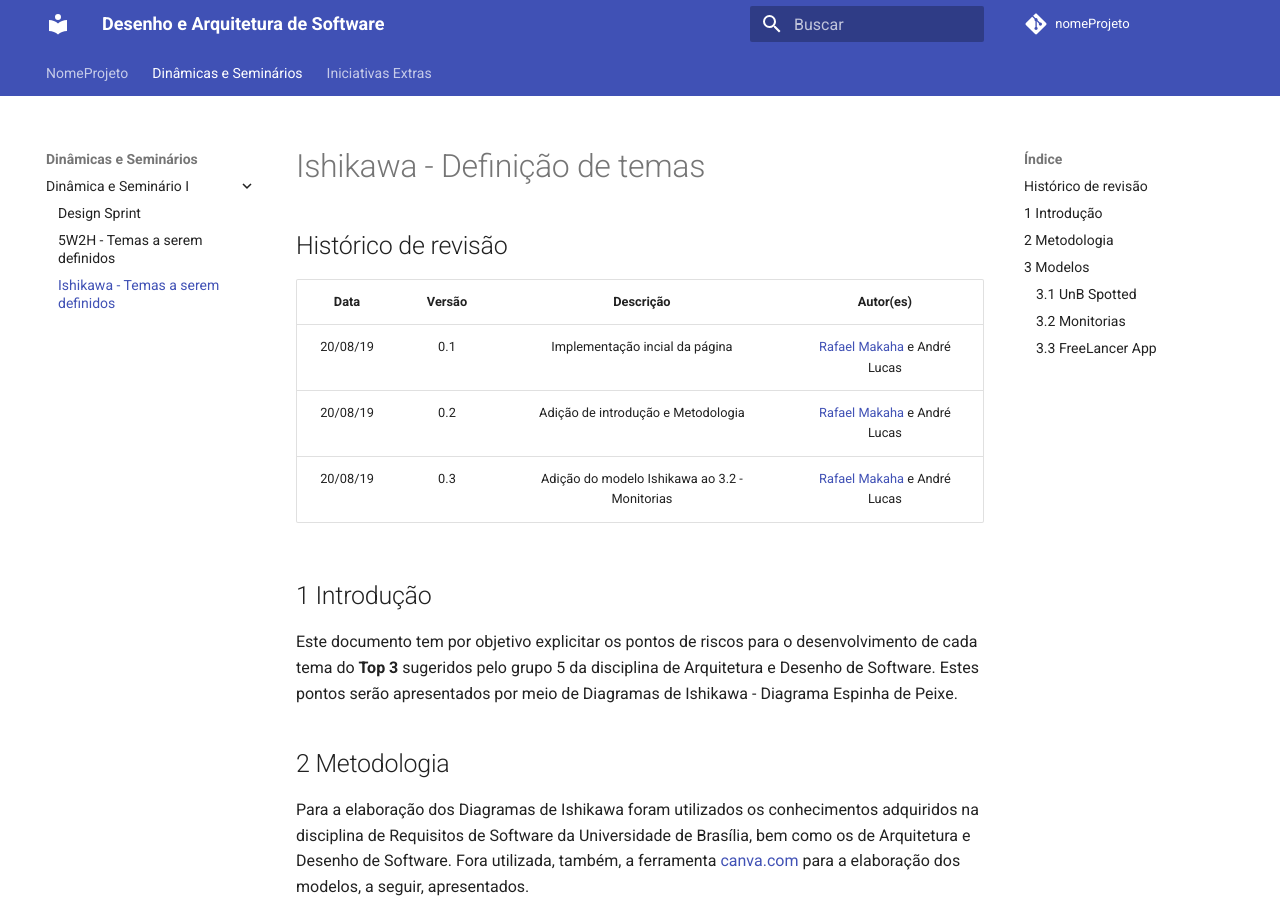
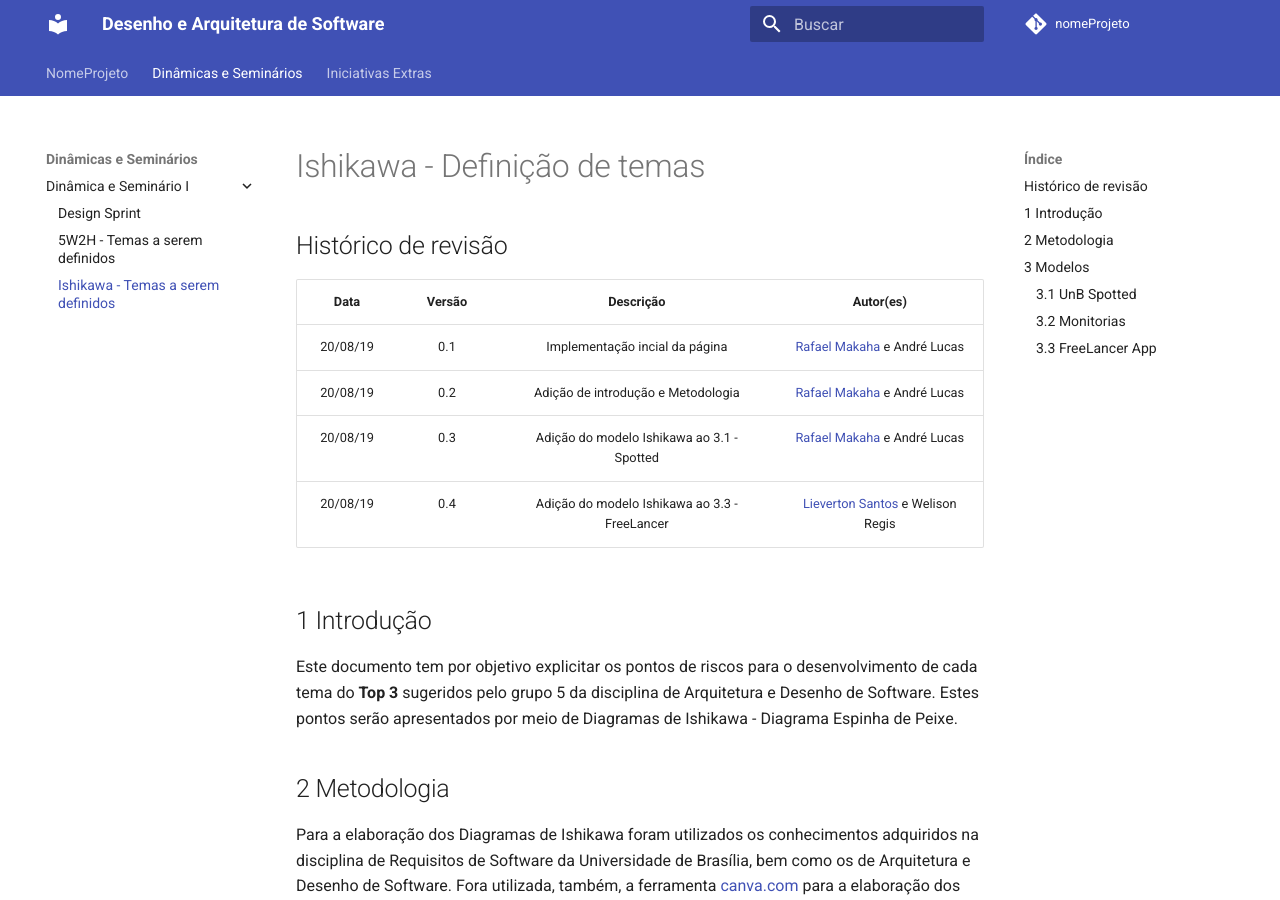
Before and after one commit to 2019-2-arquitetura-desenho/wiki, an MkDocs documentation site: the page built from docs/dinamica_seminario_I/ishikawa.md, in a window 1280 px wide and 900 px high. Built offline with MkDocs 1.6.1 and Material for MkDocs 9.7.7, drawn with Linux system fonts in a browser that asks for light colours; comment, search, counter and statistics services are not loaded.

Commit message:
Add ishikawa diagram of FreeLancer theme.
Co-authored-by: Welison Almeida <welison.almeida.923@gmail.com>
Co-authored-by: Lieverton Santos <lievertom@gmail.com>

```diff
--- a/docs/dinamica_seminario_I/ishikawa.md
+++ b/docs/dinamica_seminario_I/ishikawa.md
@@ -6,7 +6,8 @@
 |:----:|:------:|:---------:|:--------:|
 | 20/08/19 | 0.1 | Implementação incial da página | [Rafael Makaha](http://github.com/rafaelmakaha) e André Lucas |
 | 20/08/19 | 0.2 | Adição de introdução e Metodologia | [Rafael Makaha](http://github.com/rafaelmakaha) e André Lucas |
-| 20/08/19 | 0.3 | Adição do modelo Ishikawa ao 3.2 - Monitorias | [Rafael Makaha](http://github.com/rafaelmakaha) e André Lucas |
+| 20/08/19 | 0.3 | Adição do modelo Ishikawa ao 3.1 - Spotted | [Rafael Makaha](http://github.com/rafaelmakaha) e André Lucas |
+| 20/08/19 | 0.4 | Adição do modelo Ishikawa ao 3.3 - FreeLancer | [Lieverton Santos](https://github.com/lievertom) e Welison Regis |
 
 ## 1 Introdução
 
@@ -24,3 +25,4 @@
 ### 3.2 Monitorias
 
 ### 3.3 FreeLancer App
+![FreeLancer](assets/img/ishikawa/freelancer.png)
```
Also changed, not shown: docs/dinamica_seminario_I/assets/img/ishikawa/freelancer.png (added).
